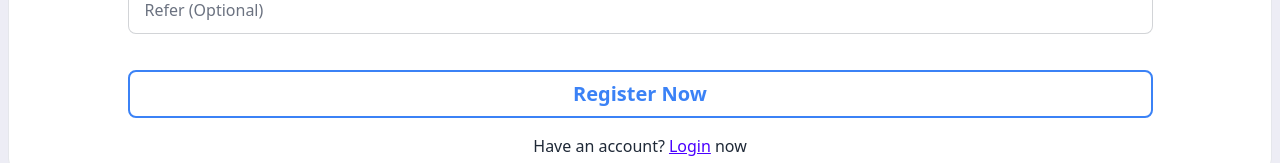
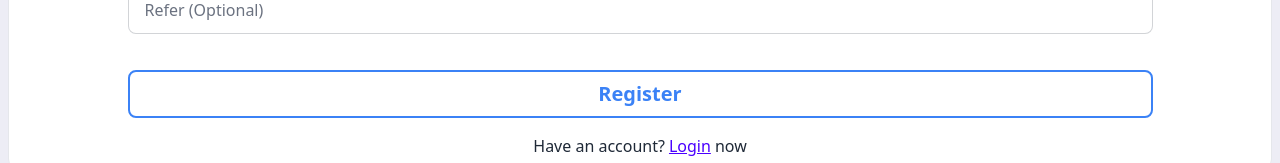
Before and after one commit to Md-Firoz-Mahmud-Nur/0414-Ads-Home, a React (Vite) app: page /register in a window 1280 px wide. Shown: the part 711-874 px from the top of the page. Built offline with nearby package versions, Linux system fonts and the light colour scheme; no server answers.

Commit message:
Add : Loading On Register Button

```diff
--- a/src/Pages/Login/Register.jsx
+++ b/src/Pages/Login/Register.jsx
@@ -11,7 +11,9 @@ const Register = () => {
   const location = useLocation();
   const navigate = useNavigate();
   const [showModal, setShowModal] = useState(false);
+  const [isLoading, setIsLoading] = useState(false);
   const handleRegister = async (e) => {
+    setIsLoading(true);
     e.preventDefault();
     const name = e.target.fullName.value;
     const email = e.target.email.value;
@@ -85,6 +87,7 @@ const Register = () => {
         }, 2000);
       }
     } catch (error) {
+      setIsLoading(false)
       toast.error(error.message);
     }
   };
@@ -167,8 +170,18 @@ const Register = () => {
               />
             </label>
           </div>
-          <button className="hover:border-blue-500-500 btn btn-outline mt-5 border-2 border-blue-500 text-xl text-blue-500 hover:border-blue-500 hover:bg-blue-500 hover:text-white">
-            Register Now
+          <button
+            className="hover:border-blue-500-500 btn btn-outline mt-5 border-2 border-blue-500 text-xl text-blue-500 hover:border-blue-500 hover:bg-blue-500 hover:text-white"
+            disabled={isLoading}
+          >
+            {isLoading ? (
+              <span className="flex items-center">
+                <span className="loading loading-spinner loading-sm mr-2"></span>
+                Loading...
+              </span>
+            ) : (
+              "Register"
+            )}
           </button>
         </form>
         <p className="pt-4">
```
